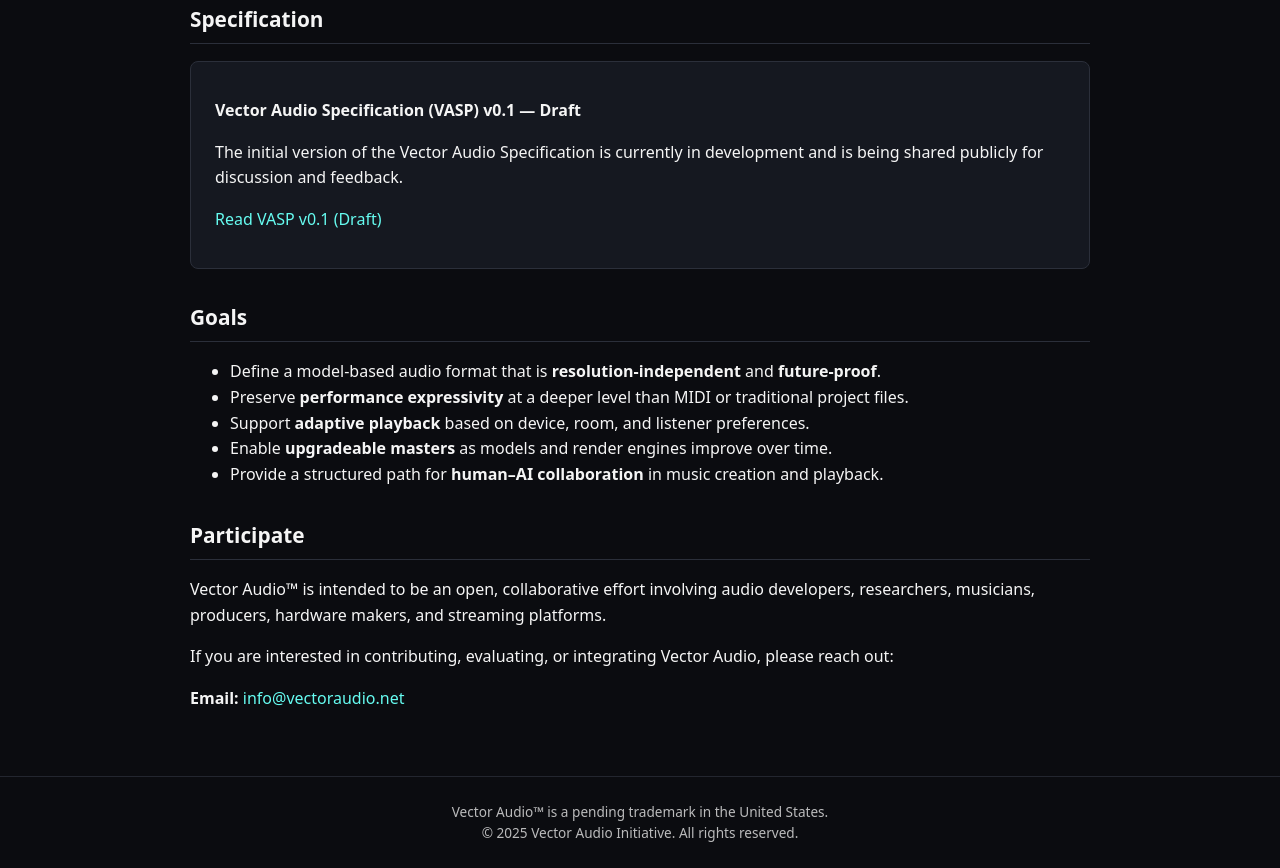
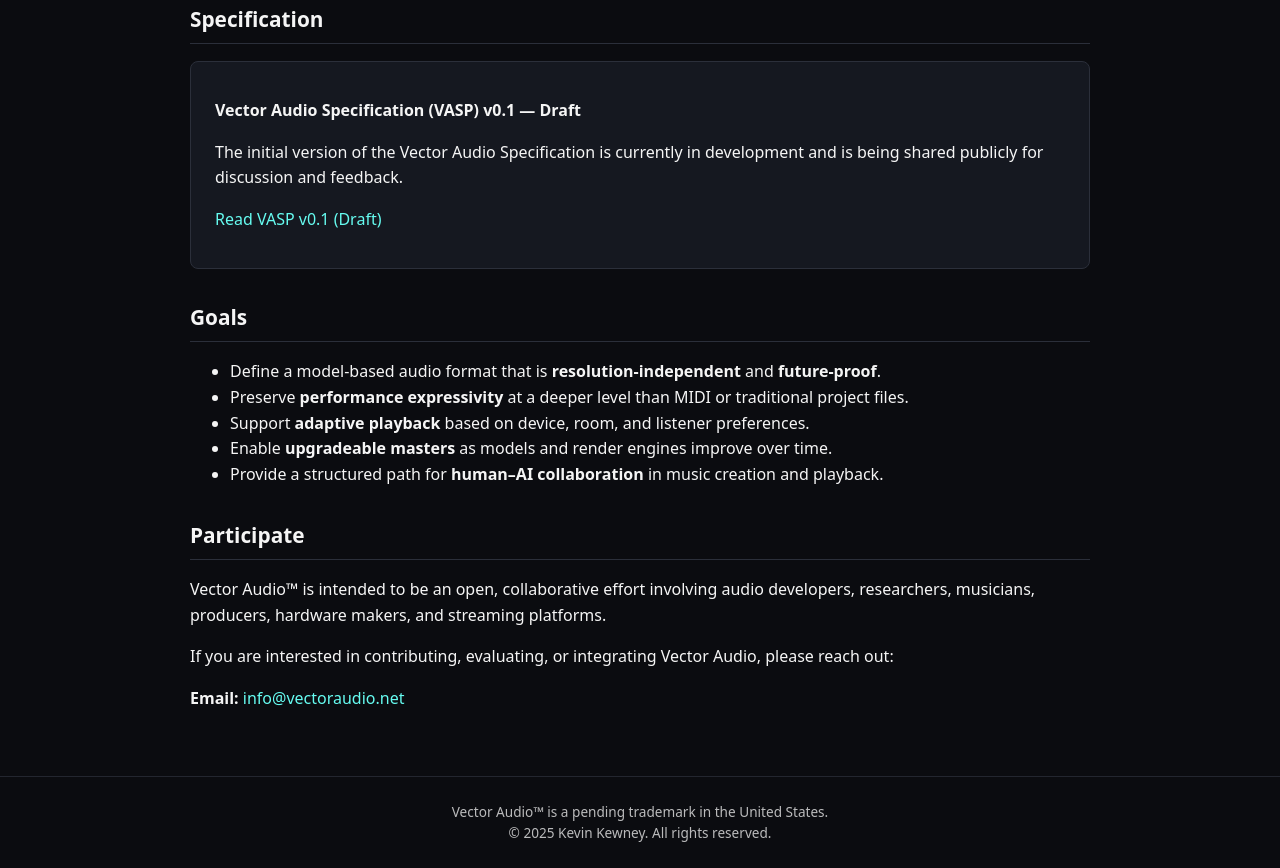
Before and after one commit to VectorAudio/vectoraudio, a plain HTML site: page index.html in a window 1280 px wide. Shown: the part 539-1407 px from the top of the page. Drawn offline with Linux system fonts and the light colour scheme.

Commit message:
Update index.html

```diff
--- a/index.html
+++ b/index.html
@@ -132,7 +132,7 @@
 
   <footer>
     <div>Vector Audio™ is a pending trademark in the United States.</div>
-    <div>&copy; <span id="year"></span> Vector Audio Initiative. All rights reserved.</div>
+    <div>&copy; <span id="year"></span> Kevin Kewney. All rights reserved.</div>
   </footer>
 
   <script>
```
